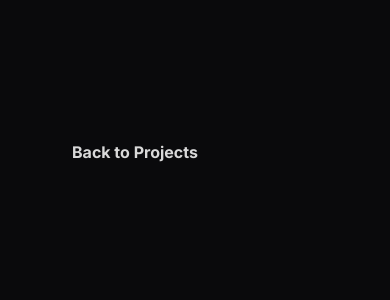
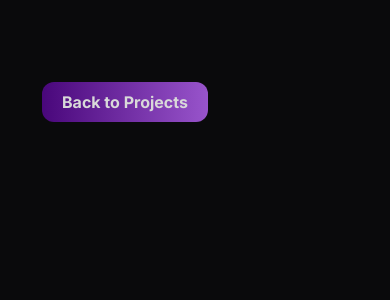
Before and after one commit to Jerson-Valdez/My-Profile, a React (Vite) app: page /project/1 in a window 390 px wide. Shown: the top 300 px of the page. Built offline with nearby package versions, Linux system fonts and the light colour scheme; some icons are missing.

Commit message:
project page optimization

```diff
--- a/src/pages/project/project.css
+++ b/src/pages/project/project.css
@@ -7,21 +7,21 @@
 
 .project-page-container .back-btn{
     text-decoration: none;
-    color: var(--fg-secondary);
+    color: var(--btn-fg-color);
+    background: linear-gradient(to right, var(--sf-dark), var(--sf-light));
     font-family: var(--secondary-font);
     font-weight: 700;
     font-size: 1rem;
     padding: 10px 20px;
     border-radius: 12px;
     width: fit-content;
-    margin-bottom: 50px;
+    margin-bottom: 20px;
     transition: 0.3s ease-out;
 }
 
 .project-page-container .back-btn:hover{
     box-shadow: 0 0 10px var(--sf-light);
     transform: translateY(-1px);
-    background: linear-gradient(to right, var(--sf-dark), var(--sf-light));
     transition: 0.3s ease-out;
 }
 
@@ -179,6 +179,6 @@
 
 @media (max-width: 768px) {
     .project-page-container {
-        padding: 100px 20px;
+        padding: 50px 10px;
     }
 }
```
